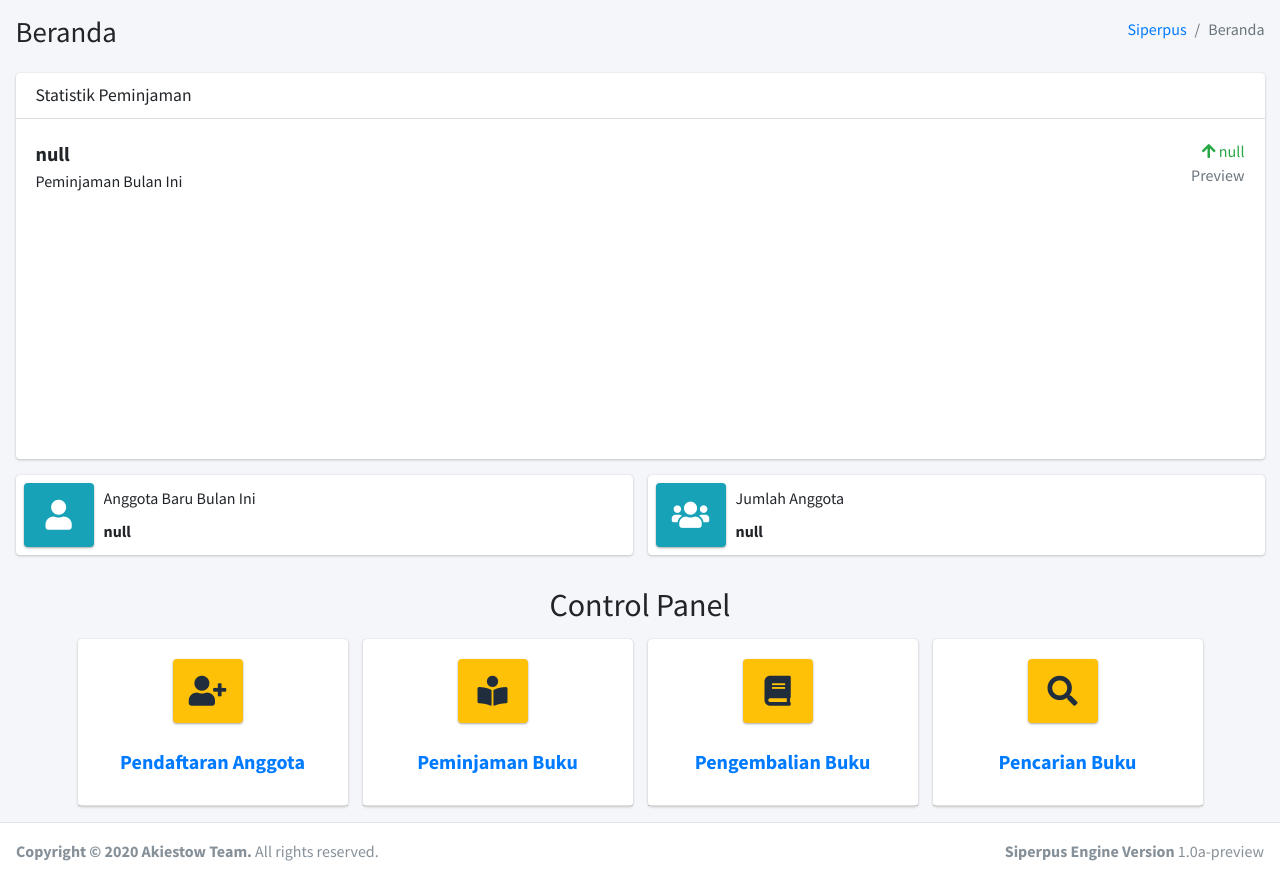
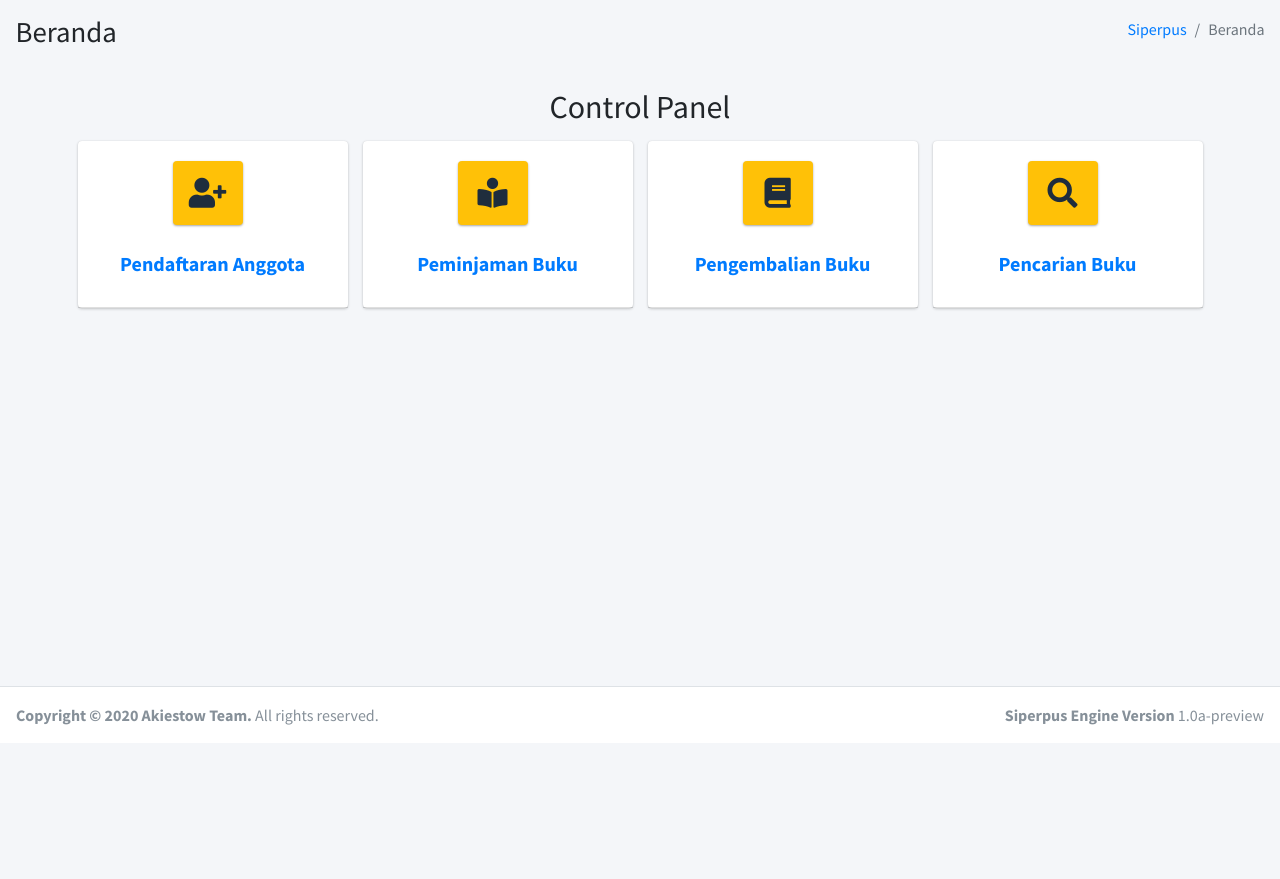
Before and after one commit to NaMLiM/Siperpus, a PHP site: page /index.php?page=home in a window 1280 px wide. Shown: the part 57-936 px from the top of the page. After the commit the page ends 782 px from the top, so only its background shows below. Run offline with PHP 8.4, Linux system fonts and the light colour scheme; the visitor is signed in with stand-in values (Sample User, id 1); a map, chart or similar area stays blank; some libraries are stand-ins or nearby versions.

Commit message:
remove statistik

```diff
--- a/pages/home.php
+++ b/pages/home.php
@@ -19,58 +19,6 @@
 <!-- /.content-header -->
 
 <!-- Main content -->
-<div class="content">
-    <div class="container-fluid">
-    <div class="row">
-        <div class="col-lg-12">
-        <div class="card">
-            <div class="card-header border-1">
-            <div class="d-flex justify-content-between">
-                <h3 class="card-title">Statistik Peminjaman</h3>
-            </div>
-            </div>
-            <div class="card-body">
-            <div class="d-flex">
-                <p class="d-flex flex-column">
-                <span class="text-bold text-lg">null</span>
-                <span>Peminjaman Bulan Ini</span>
-                </p>
-                <p class="ml-auto d-flex flex-column text-right">
-                <span class="text-success">
-                    <i class="fas fa-arrow-up"></i> null
-                </span>
-                <span class="text-muted">Preview</span>
-                </p>
-            </div>
-            <div class="position-relative mb-4">
-                <canvas id="visitors-chart" height="200"></canvas>
-            </div>
-            </div>
-        </div>
-        </div>
-        <div class="col-lg-6">
-        <div class="info-box mb-3">
-            <span class="info-box-icon btn-info elevation-1"><i class="fas fa-user"></i></span>
-
-            <div class="info-box-content">
-            <span class="info-box-text">Anggota Baru Bulan Ini</span>
-            <span class="info-box-number">null</span>
-            </div>
-        </div>
-        </div>
-        <div class="col-lg-6">
-        <div class="info-box mb-3">
-            <span class="info-box-icon bg-info elevation-1"><i class="fas fa-users"></i></span>
-
-            <div class="info-box-content">
-            <span class="info-box-text">Jumlah Anggota</span>
-            <span class="info-box-number">null</span>
-            </div>
-        </div>
-        </div>
-    </div>
-    </div>
-</div>
 <!-- /.content -->
 <div class="content-header">
     <div class="container-fluid">
```
